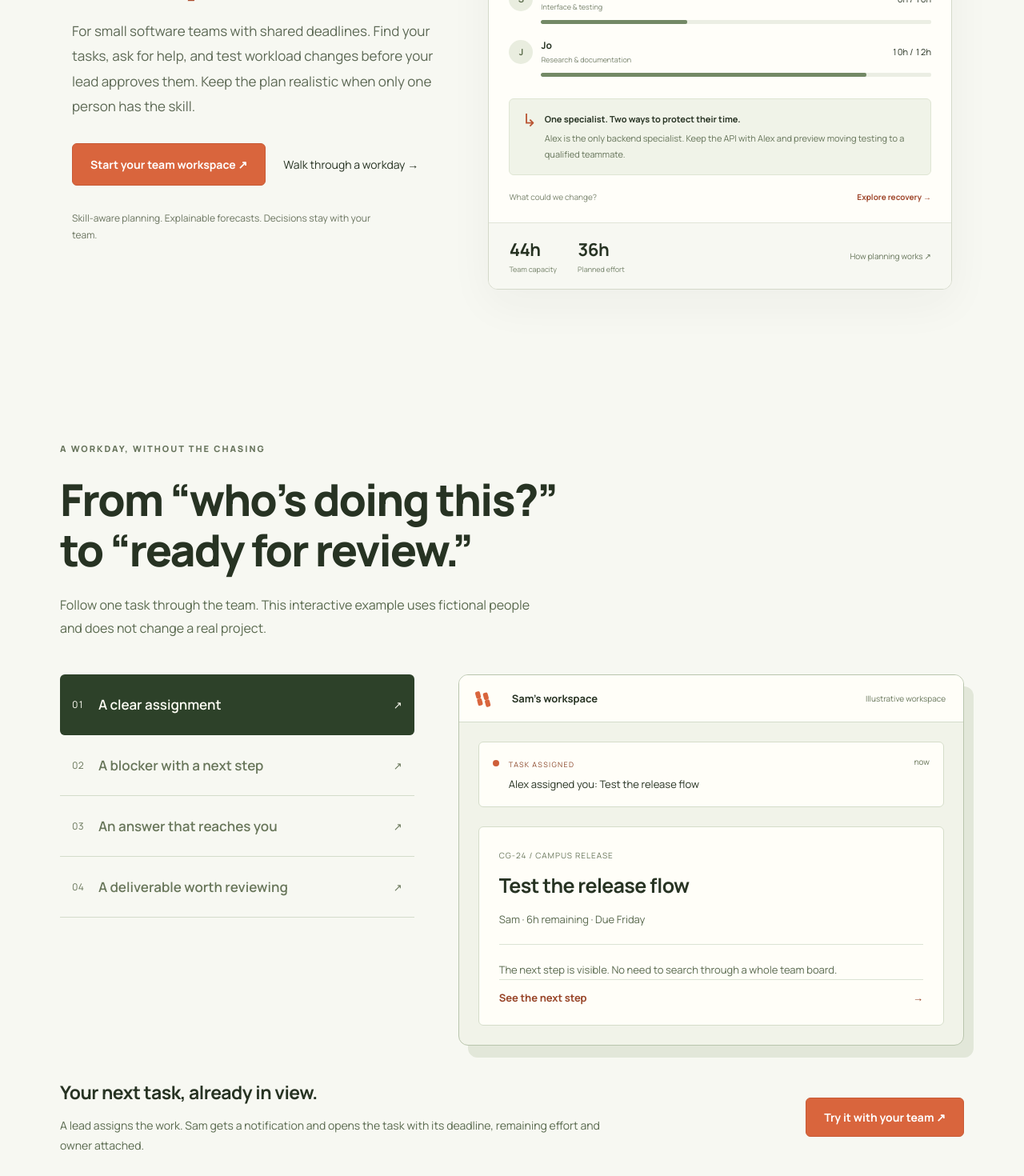
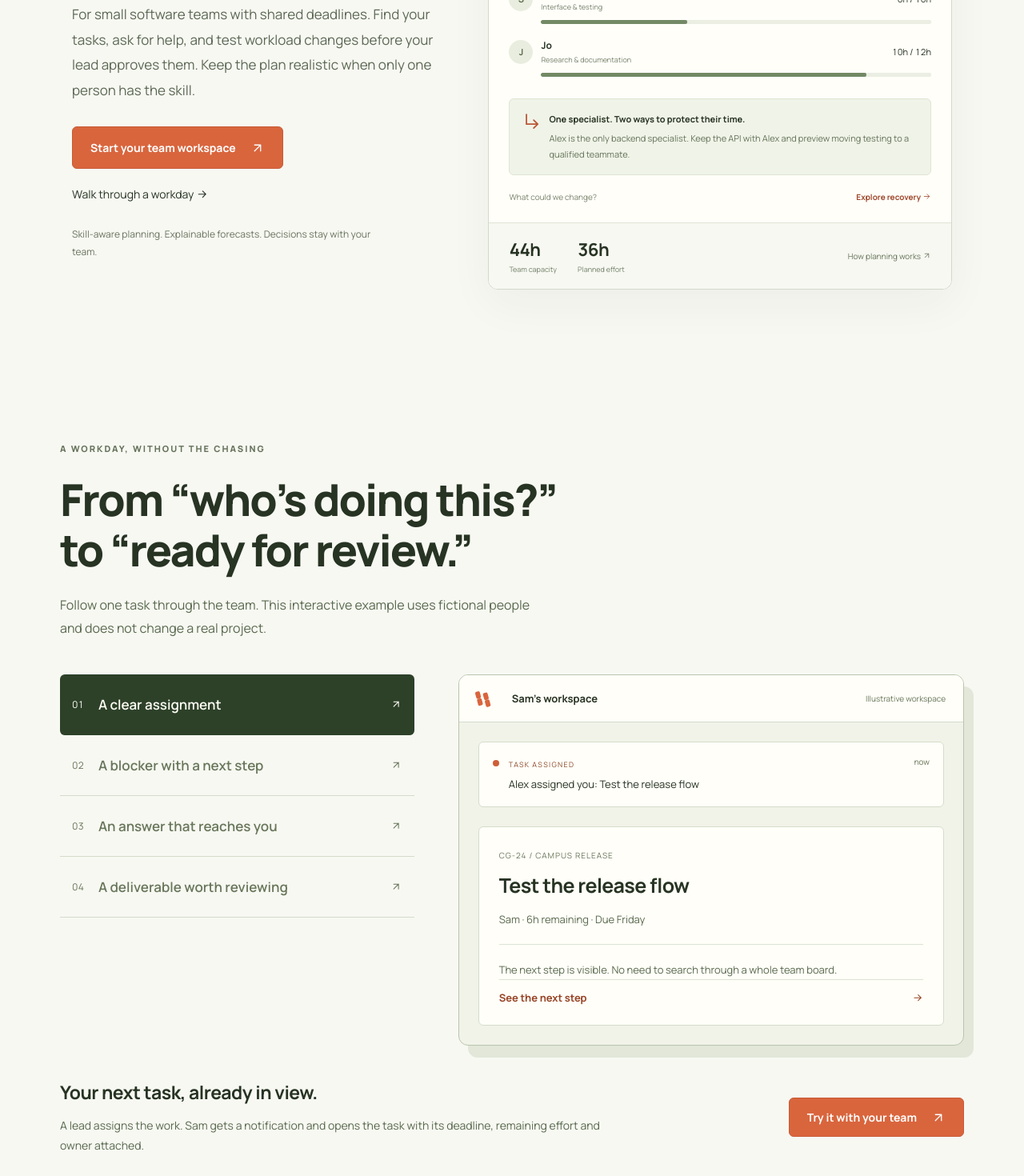
Before and after one commit to realcodedbyom/contrigraph, a Next.js app in the folder apps/web/: page / in a window 1280 px wide. Shown: the part 580-2050 px from the top of the page at 80% size. Built offline with nearby package versions, Linux system fonts and the light colour scheme.

Commit message:
Use consistent SVG arrows across public pages

```diff
--- a/apps/web/app/globals.css
+++ b/apps/web/app/globals.css
@@ -4389,3 +4389,6 @@ html.lenis body {
   .cg-report .cg-report-header h1{font-size:24pt}.cg-report h2{font-size:15pt;break-after:avoid}.cg-report h3{break-after:avoid}.cg-report section,.cg-report footer{margin-top:18pt}.cg-report .cg-report-table{overflow:visible!important}.cg-report table{min-width:0!important;width:100%!important;font-size:8.5pt;table-layout:fixed}.cg-report th,.cg-report td{padding:6pt 4pt}.cg-report thead{display:table-header-group}.cg-report tr,.cg-report .cg-report-record,.cg-report .cg-report-summary{break-inside:avoid}.cg-report .cg-report-summary{grid-template-columns:repeat(3,minmax(0,1fr))}.cg-report .cg-report-summary dd{font-size:13pt}.cg-report .cg-report-note,.cg-report small,.cg-report dt{font-size:8.5pt}.cg-report .cg-report-header dl{grid-template-columns:repeat(2,minmax(0,1fr))}a[href]:after{content:none!important}
 }
 .cg-report th{text-transform:none;letter-spacing:normal}.cg-report-tools .cg-primary{background:#304329;color:#fff}
+
+/* Vector arrows keep public links consistent across system emoji fonts. */
+.public-arrow{display:inline-block;width:1.1em;height:1.1em;vertical-align:-.15em;flex-shrink:0}.public-button>.public-arrow{width:18px;height:18px}.guide-index .public-arrow{color:#ad4d2c}
--- a/apps/web/app/help/page.tsx
+++ b/apps/web/app/help/page.tsx
@@ -1,3 +1,4 @@
+import PublicArrow from "@/components/PublicArrow";
 import type { Metadata } from 'next';
 import Link from 'next/link';
 import PublicNav from '@/components/PublicNav';
@@ -11,4 +12,4 @@ const guides = [
   { id: 'contributions', category: 'ACCOUNTABILITY', title: 'See the work that task counts miss', intro: 'Use evidence as a conversation starter, rather than an automatic score.', paragraphs: ['Contribution views include accepted estimated effort, reviews, approvals, and recorded activity. Updates and comments give context for the work.', 'Task creation, changes, reassignment, and completion leave a history. Keep blocker reports and progress updates specific so your team can understand decisions later.', 'Estimated effort is not actual time spent. A completed eight-hour estimate does not prove someone worked exactly eight hours.', 'ContriGraph does not automatically grade or rank people. Review the evidence alongside complexity, collaboration, and your team’s own account of the work.'] },
   { id: 'account', category: 'YOUR ACCOUNT', title: 'Signing in and verifying your email', intro: 'Use Google or your email to join your team.', paragraphs: ['Choose Google or enter your email on the sign-in page. New users can choose Create an account. Clerk handles sign-in, registration, verification codes, and account recovery.', 'Email signup requires verification before opening your workspace. Use the latest code from your inbox; request another code from the verification screen if it expires. If you use a password, follow the requirements shown in the form. Never share your password or verification codes.', 'Project information requires a signed-in session. Public help pages never display your team’s private tasks or attachments. Sign out when using a shared computer.'] },
 ];
-export default function HelpPage() { return <div className="public-site"><PublicNav/><main className="help-main"><header className="help-intro"><p className="public-kicker">THE CONTRIGRAPH FIELD GUIDE</p><h1>A little clarity.<br/>A better shared plan.</h1><p>Practical guides to workload, dependencies, and fair contribution.</p></header><nav className="guide-index" aria-label="Guide topics">{guides.map(g=><a key={g.id} href={'#'+g.id}>{g.title}<span>↗</span></a>)}</nav><div className="guide-articles">{guides.map(g=><article id={g.id} key={g.id}><p className="public-kicker">{g.category}</p><h2>{g.title}</h2><p className="guide-intro">{g.intro}</p>{g.paragraphs.map(p=><p key={p}>{p}</p>)}</article>)}</div><section className="public-cta"><h2>Put the guide into practice.</h2><Link className="public-button" href="/app?signup=1">Start a workspace ↗</Link></section></main><footer className="public-footer"><Link href="/">ContriGraph home</Link><a href="https://github.com/realcodedbyom/contrigraph/issues">Report an issue on GitHub</a></footer></div>; }
+export default function HelpPage() { return <div className="public-site"><PublicNav/><main className="help-main"><header className="help-intro"><p className="public-kicker">THE CONTRIGRAPH FIELD GUIDE</p><h1>A little clarity.<br/>A better shared plan.</h1><p>Practical guides to workload, dependencies, and fair contribution.</p></header><nav className="guide-index" aria-label="Guide topics">{guides.map(g=><a key={g.id} href={'#'+g.id}>{g.title}<span><PublicArrow /></span></a>)}</nav><div className="guide-articles">{guides.map(g=><article id={g.id} key={g.id}><p className="public-kicker">{g.category}</p><h2>{g.title}</h2><p className="guide-intro">{g.intro}</p>{g.paragraphs.map(p=><p key={p}>{p}</p>)}</article>)}</div><section className="public-cta"><h2>Put the guide into practice.</h2><Link className="public-button" href="/app?signup=1">Start a workspace <PublicArrow /></Link></section></main><footer className="public-footer"><Link href="/">ContriGraph home</Link><a href="https://github.com/realcodedbyom/contrigraph/issues">Report an issue on GitHub</a></footer></div>; }
--- a/apps/web/app/page.tsx
+++ b/apps/web/app/page.tsx
@@ -1,3 +1,4 @@
+import PublicArrow from "@/components/PublicArrow";
 import Link from "next/link";
 import PublicNav from "@/components/PublicNav";
 import ProductExperience, {
@@ -26,9 +27,11 @@ export default function ProductPage() {
             </p>
             <div className="public-hero-actions">
               <Link className="public-button" href="/app?signup=1">
-                Start your team workspace ↗
+                Start your team workspace <PublicArrow />
               </Link>
-              <a href="#walkthrough">Walk through a workday →</a>
+              <a href="#walkthrough">
+                Walk through a workday <PublicArrow direction="right" />
+              </a>
             </div>
             <p className="public-note">
               Skill-aware planning. Explainable forecasts. Decisions stay with
@@ -47,10 +50,13 @@ export default function ProductPage() {
               <h3>Make the next step clear.</h3>
               <p>
                 Assign owners, define milestones, and connect dependencies. See
-                blocked work before it becomes a missed deadline. Personal inboxes
-                bring assignments, requests and replies back to the work.
+                blocked work before it becomes a missed deadline. Personal
+                inboxes bring assignments, requests and replies back to the
+                work.
               </p>
-              <Link href="/help#getting-started">Build your first plan →</Link>
+              <Link href="/help#getting-started">
+                Build your first plan <PublicArrow direction="right" />
+              </Link>
             </article>
             <article>
               <span>02 / BALANCE</span>
@@ -60,7 +66,9 @@ export default function ProductPage() {
                 redistribution against the same schedule shown in your
                 dashboard.
               </p>
-              <Link href="/help#workload">Understand capacity →</Link>
+              <Link href="/help#workload">
+                Understand capacity <PublicArrow direction="right" />
+              </Link>
             </article>
             <article>
               <span>03 / RECOGNIZE</span>
@@ -70,7 +78,7 @@ export default function ProductPage() {
                 visible alongside delivery.
               </p>
               <Link href="/help#contributions">
-                Explore contribution evidence →
+                Explore contribution evidence <PublicArrow direction="right" />
               </Link>
             </article>
             <article>
@@ -80,7 +88,9 @@ export default function ProductPage() {
                 Preview changes to scope, deadlines, and ownership. Review their
                 effect before approving a new plan.
               </p>
-              <Link href="/help#specialists">Handle a single specialist →</Link>
+              <Link href="/help#specialists">
+                Handle a single specialist <PublicArrow direction="right" />
+              </Link>
             </article>
           </div>
         </section>
@@ -97,7 +107,9 @@ export default function ProductPage() {
             declared availability. It does not measure time spent at a keyboard
             or automatically grade people.
           </p>
-          <Link href="/help#workload">Read the workload guide →</Link>
+          <Link href="/help#workload">
+            Read the workload guide <PublicArrow direction="right" />
+          </Link>
         </section>
         <section className="public-section public-faq">
           <p className="public-kicker">QUESTIONS, ANSWERED</p>
@@ -129,7 +141,9 @@ export default function ProductPage() {
               inaccessible projects are unknown.
             </p>
           </details>
-          <Link href="/faq">Read all FAQs →</Link>
+          <Link href="/faq">
+            Read all FAQs <PublicArrow direction="right" />
+          </Link>
         </section>
         <section className="public-cta">
           <h2>
@@ -137,7 +151,7 @@ export default function ProductPage() {
             <br />a clearer start.
           </h2>
           <Link href="/app?signup=1" className="public-button">
-            Get started ↗
+            Get started <PublicArrow />
           </Link>
         </section>
       </main>
--- a/apps/web/components/ProductExperience.tsx
+++ b/apps/web/components/ProductExperience.tsx
@@ -1,4 +1,5 @@
 'use client';
+import PublicArrow from "@/components/PublicArrow";
 import { useEffect, useRef, useState } from 'react';
 import Link from 'next/link';
 import gsap from 'gsap';
@@ -34,10 +35,10 @@ export default function ProductExperience() {
     <div ref={panel} id="experience-panel" role="tabpanel" aria-labelledby={'tab-'+view} className="experience-panel">
       <div className="experience-heading"><div><p>THE WEEK AHEAD</p><h2>{moved ? 'A little breathing room.' : 'A clear view of the load.'}</h2></div><span className="experience-week">MON—FRI</span></div>
       <div className="capacity-table"><div className="capacity-labels"><span>Member / expertise</span><span>Planned / available</span></div>{[{name:'Alex',skill:'Backend specialist',hours:moved?12:20,capacity:16},{name:'Sam',skill:'Interface & testing',hours:moved?14:6,capacity:16},{name:'Jo',skill:'Research & documentation',hours:10,capacity:12}].map(p=><div className="capacity-person" key={p.name}><div className="capacity-person-info"><span className="capacity-avatar">{p.name[0]}</span><div><strong>{p.name}</strong><small>{p.skill}</small></div><span className={p.hours>p.capacity?'capacity-warning':''}>{p.hours}h / {p.capacity}h</span></div><div className="capacity-track" aria-label={`${p.name}: ${p.hours} hours planned against ${p.capacity} available`}><span style={{width:Math.min(p.hours/p.capacity*100,100)+'%',background:p.hours>p.capacity?'#cb5934':'#738966'}}/></div></div>)}</div>
-      <div className="experience-decision"><span className="decision-index">↳</span><div><strong>{moved ? 'Testing moves. Backend ownership stays.' : 'One specialist. Two ways to protect their time.'}</strong><p>{moved ? 'In this example, moving 8h of testing to Sam brings both members within capacity. The specialist keeps the API task.' : 'Alex is the only backend specialist. Keep the API with Alex and preview moving testing to a qualified teammate.'}</p></div></div>
-      {view==='Recovery' ? <div className="experience-recovery"><CornerButton accentColor="#d9653d" showIcon={false} onClick={()=>setPreview(!preview)}>{preview ? 'Reset example' : 'Preview redistribution'}</CornerButton><span role="status">{preview ? 'Example only. No project data changed.' : 'No changes until a real preview is approved.'}</span></div> : <button className="experience-switch" onClick={()=>setView('Recovery')}>What could we change? <span>Explore recovery →</span></button>}
+      <div className="experience-decision"><span className="decision-index"><PublicArrow direction="turn-right" /></span><div><strong>{moved ? 'Testing moves. Backend ownership stays.' : 'One specialist. Two ways to protect their time.'}</strong><p>{moved ? 'In this example, moving 8h of testing to Sam brings both members within capacity. The specialist keeps the API task.' : 'Alex is the only backend specialist. Keep the API with Alex and preview moving testing to a qualified teammate.'}</p></div></div>
+      {view==='Recovery' ? <div className="experience-recovery"><CornerButton accentColor="#d9653d" showIcon={false} onClick={()=>setPreview(!preview)}>{preview ? 'Reset example' : 'Preview redistribution'}</CornerButton><span role="status">{preview ? 'Example only. No project data changed.' : 'No changes until a real preview is approved.'}</span></div> : <button className="experience-switch" onClick={()=>setView('Recovery')}>What could we change? <span>Explore recovery <PublicArrow direction="right" /></span></button>}
     </div>
-    <div className="experience-bottom"><span><CountUp to={44} duration={.8} suffix="h"/> <small>Team capacity</small></span><span><CountUp to={36} duration={.8} suffix="h"/> <small>Planned effort</small></span><Link href="/help#workload">How planning works ↗</Link></div>
+    <div className="experience-bottom"><span><CountUp to={44} duration={.8} suffix="h"/> <small>Team capacity</small></span><span><CountUp to={36} duration={.8} suffix="h"/> <small>Planned effort</small></span><Link href="/help#workload">How planning works <PublicArrow /></Link></div>
   </div>;
 }
 
@@ -46,5 +47,5 @@ export function ProductSignal() {
   const [loadScene, setLoadScene] = useState(false);
   // A published Spline embed URL is optional; never load an arbitrary third-party scene.
   const splineUrl = scene && /^https:\/\/my\.spline\.design\/[a-zA-Z0-9/_-]+\/?$/.test(scene) ? scene : '';
-  return <div className="product-signal"><SignalShader/><div><p>LESS GUESSWORK. MORE ROOM TO BUILD.</p><h2>Make the connections.<br/>Find a way forward.</h2></div>{splineUrl && (loadScene ? <iframe src={splineUrl} title="ContriGraph interactive 3D scene" loading="lazy" referrerPolicy="no-referrer" sandbox="allow-scripts allow-same-origin"/> : <button onClick={()=>setLoadScene(true)}>Explore the 3D scene ↗</button>)}</div>;
+  return <div className="product-signal"><SignalShader/><div><p>LESS GUESSWORK. MORE ROOM TO BUILD.</p><h2>Make the connections.<br/>Find a way forward.</h2></div>{splineUrl && (loadScene ? <iframe src={splineUrl} title="ContriGraph interactive 3D scene" loading="lazy" referrerPolicy="no-referrer" sandbox="allow-scripts allow-same-origin"/> : <button onClick={()=>setLoadScene(true)}>Explore the 3D scene <PublicArrow /></button>)}</div>;
 }
--- a/apps/web/components/ProductWorkflow.tsx
+++ b/apps/web/components/ProductWorkflow.tsx
@@ -1,4 +1,5 @@
 "use client";
+import PublicArrow from "@/components/PublicArrow";
 import { useEffect, useRef, useState } from "react";
 import gsap from "gsap";
 import Link from "next/link";
@@ -129,7 +130,9 @@ export default function ProductWorkflow() {
             >
               <span>0{i + 1}</span>
               <strong>{s.label}</strong>
-              <span aria-hidden="true">↗</span>
+              <span aria-hidden="true">
+                <PublicArrow />
+              </span>
             </button>
           ))}
         </div>
@@ -167,7 +170,9 @@ export default function ProductWorkflow() {
             <p>{step.result}</p>
             <button onClick={() => setIndex((index + 1) % steps.length)}>
               {index === 3 ? "Replay the workflow" : "See the next step"}{" "}
-              <span aria-hidden="true">→</span>
+              <span aria-hidden="true">
+                <PublicArrow direction="right" />
+              </span>
             </button>
           </div>
         </div>
@@ -178,7 +183,7 @@ export default function ProductWorkflow() {
           <p>{step.copy}</p>
         </div>
         <Link href="/app?signup=1" className="public-button">
-          Try it with your team ↗
+          Try it with your team <PublicArrow />
         </Link>
       </div>
       <p className="workflow-boundary">
--- /dev/null
+++ b/apps/web/components/PublicArrow.tsx
@@ -0,0 +1,28 @@
+export default function PublicArrow({
+  direction = "up-right",
+}: {
+  direction?: "up-right" | "right" | "turn-right";
+}) {
+  const path = {
+    "up-right": "M7 17 17 7M7 7h10v10",
+    right: "M5 12h14m-6-6 6 6-6 6",
+    "turn-right": "M6 4v12h14m-5-5 5 5-5 5",
+  }[direction];
+  return (
+    <svg
+      className="public-arrow"
+      width="18"
+      height="18"
+      viewBox="0 0 24 24"
+      fill="none"
+      stroke="currentColor"
+      strokeWidth="1.75"
+      strokeLinecap="round"
+      strokeLinejoin="round"
+      aria-hidden="true"
+      focusable="false"
+    >
+      <path d={path} />
+    </svg>
+  );
+}
--- a/apps/web/components/PublicNav.tsx
+++ b/apps/web/components/PublicNav.tsx
@@ -1,4 +1,5 @@
+import PublicArrow from "@/components/PublicArrow";
 import Link from 'next/link';
 export default function PublicNav() {
-  return <header className="public-nav"><Link href="/" className="public-brand"><span className="brand-mark" aria-hidden="true"><i/><i/><i/><i/></span>contrigraph.</Link><nav aria-label="Main navigation"><Link href="/#product">Product</Link><Link href="/help">Help & guides</Link><Link href="/faq">FAQs</Link></nav><div className="public-actions"><Link href="/login">Log in</Link><Link href="/app?signup=1" className="public-button">Get started <span aria-hidden="true">↗</span></Link></div></header>;
+  return <header className="public-nav"><Link href="/" className="public-brand"><span className="brand-mark" aria-hidden="true"><i/><i/><i/><i/></span>contrigraph.</Link><nav aria-label="Main navigation"><Link href="/#product">Product</Link><Link href="/help">Help & guides</Link><Link href="/faq">FAQs</Link></nav><div className="public-actions"><Link href="/login">Log in</Link><Link href="/app?signup=1" className="public-button">Get started <span aria-hidden="true"><PublicArrow /></span></Link></div></header>;
 }
```
Also changed, not shown: apps/web/app/faq/page.tsx (+11 -5 lines).
